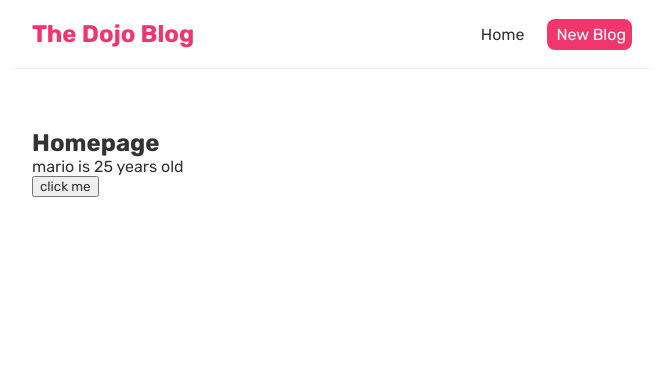
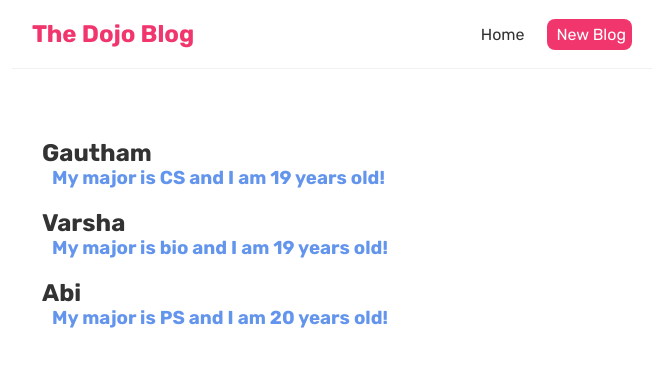
Before and after one commit to Gauthampdn/NetNin, a React (Create React App) app in the folder nn/: page / in a window 1280 px wide. Shown: the top 366 px of the page, without its empty margins (308-971 px from the left). Built offline with nearby package versions, Linux system fonts and the light colour scheme.

Commit message:
did some styling and mapping people

```diff
--- a/nn/src/Home.js
+++ b/nn/src/Home.js
@@ -2,19 +2,22 @@ import {useState} from 'react';
 
 const Home = () => {
     //making the initial val = mario
-    const[name, setName] = useState('mario');
-    const[age, setAge] = useState(25)
+    const[peeps, setPeeps] = useState([
+        {name: "Gautham", Age: 19, Major: "CS", id: 1},
+        {name: "Varsha", Age: 19, Major: "bio", id: 2},
+        {name: "Abi", Age: 20, Major: "PS", id: 3}
 
-    const handleClick = () => {
-        setName('luigi');
-    }
-
+    ]);
 
     return (
         <div className="home">
-            <h2>Homepage</h2>
-            <p>{name} is {age} years old</p>
-            <button onClick={handleClick}>click me</button>
+            {peeps.map((person) => (
+                <div className="p-prev" key={person.id}>
+                    <h2>{person.name}</h2>
+                    <h3>My major is {person.Major} and I am {person.Age} years old!</h3>
+                </div>
+
+            ))}
         </div>
     );
 }
--- a/nn/src/index.css
+++ b/nn/src/index.css
@@ -34,3 +34,25 @@
   margin: 40px auto;
   padding: 20px;
 }
+
+.p-prev{
+  padding: 10px 10px 10px 10px;
+  transition: box-shadow .3s ease-in-out; /* Add transition property with 5s duration and ease-in-out timing function */
+
+}
+
+.p-prev h3{
+  padding-left: 10px;
+  color: cornflowerblue;
+  transition: color .3s ease-in-out; /* Add transition property with 5s duration and ease-in-out timing function */
+
+}
+
+.p-prev:hover{
+  box-shadow: 1px 3px 5px rgba(0, 0, 0, 0.4);
+}
+
+.p-prev:hover h3{
+ color: #f1356d;
+
+}
```
